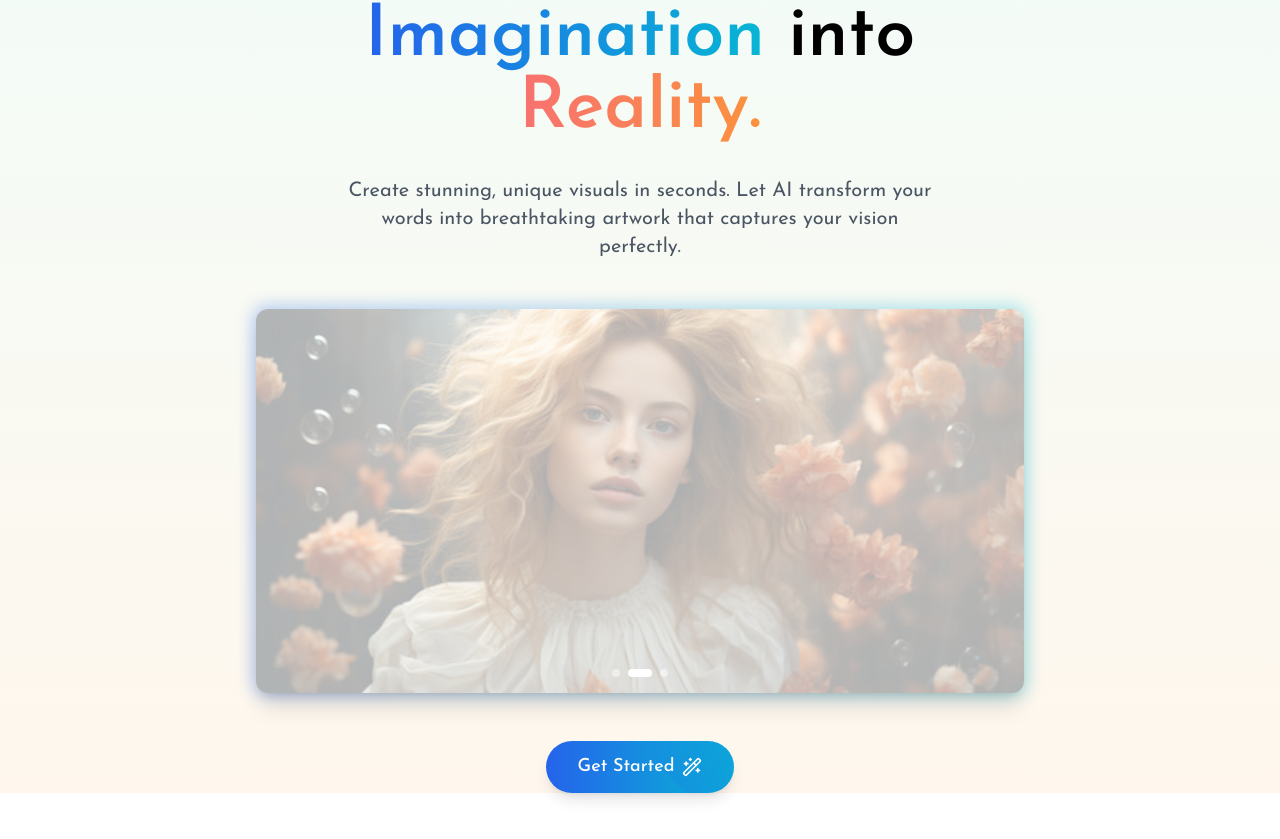
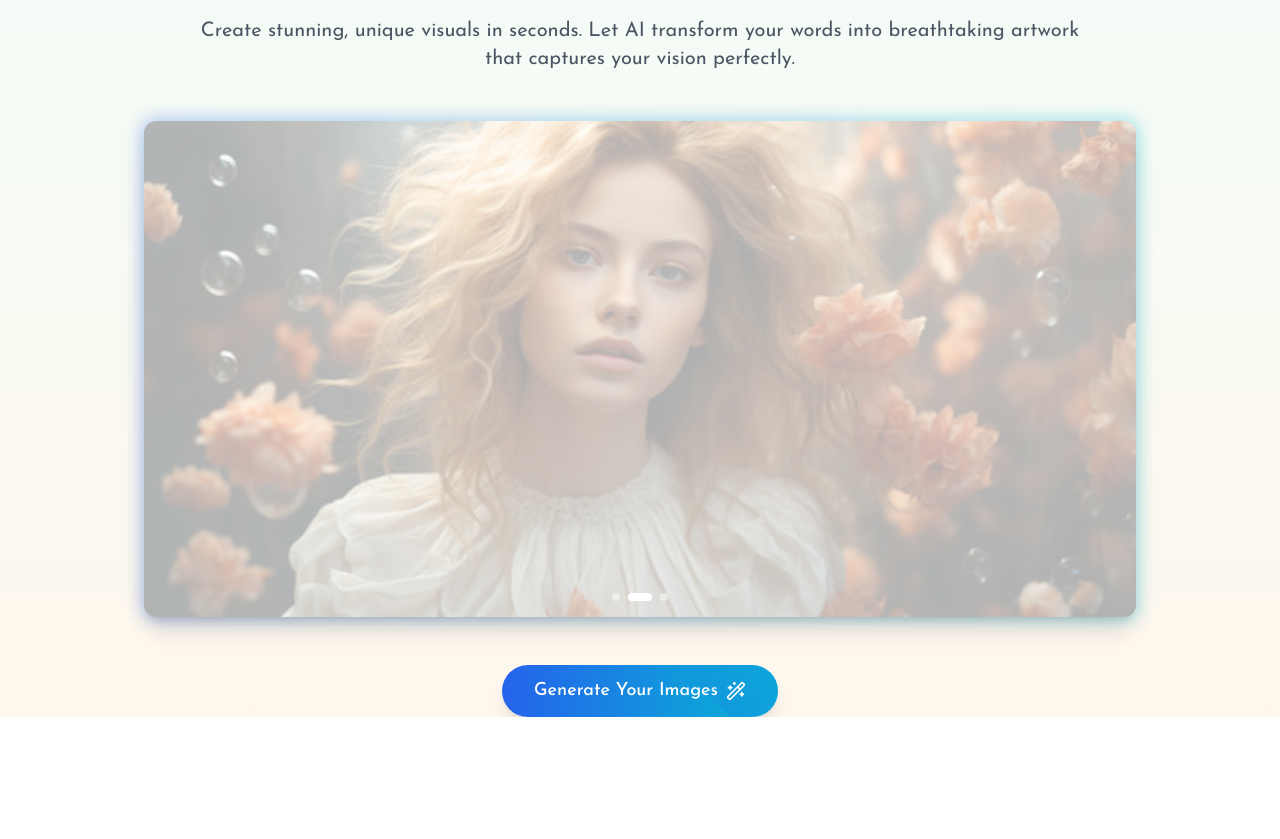
Before and after one commit to KushagraShukla004/Imaginate, a React (Vite) app in the folder client/: page / in a window 1280 px wide. Shown: the part 273-1112 px from the top of the page. After the commit the page ends 990 px from the top, so only its background shows below. Built offline with nearby package versions, Linux system fonts and the light colour scheme.

Commit message:
Header Done

```diff
--- a/client/src/components/Header.jsx
+++ b/client/src/components/Header.jsx
@@ -14,7 +14,7 @@ const Header = () => {
   }, []);
 
   return (
-    <div className="flex flex-col justify-center items-center text-center mt-12 mb-24 space-y-8">
+    <div className="flex flex-col justify-center items-center text-center mt-2 space-y-8">
       {/* Badge */}
       <motion.div
         initial={{ opacity: 0, y: -20 }}
@@ -32,7 +32,7 @@ const Header = () => {
         initial={{ opacity: 0, y: 20 }}
         animate={{ opacity: 1, y: 0 }}
         transition={{ duration: 0.6, delay: 0.2 }}
-        className="font-bold text-4xl leading-tight max-w-[300px] sm:text-7xl sm:max-w-[700px] mx-auto text-center"
+        className="font-bold text-4xl leading-tight max-w-[300px] sm:text-5xl sm:max-w-[700px] mx-auto text-center"
       >
         Turn your{" "}
         <span className="bg-gradient-to-r from-blue-600 to-cyan-500 bg-clip-text text-transparent">
@@ -49,7 +49,7 @@ const Header = () => {
         initial={{ opacity: 0, y: 20 }}
         animate={{ opacity: 1, y: 0 }}
         transition={{ duration: 0.6, delay: 0.4 }}
-        className="text-gray-600 text-lg sm:text-xl max-w-[600px] mx-auto leading-relaxed"
+        className="text-gray-600 text-lg sm:text-xl max-w-[900px] mx-auto leading-relaxed"
       >
         Create stunning, unique visuals in seconds. Let AI transform your words into
         breathtaking artwork that captures your vision perfectly.
@@ -60,7 +60,7 @@ const Header = () => {
         initial={{ opacity: 0, scale: 0.9 }}
         animate={{ opacity: 1, scale: 1 }}
         transition={{ duration: 0.8, delay: 0.6 }}
-        className="w-full max-w-[800px] mx-auto p-4"
+        className="w-full max-w-5xl mx-auto p-4"
       >
         <div className="relative group">
           <div className="absolute -inset-1 bg-gradient-to-r from-blue-600 to-cyan-500 rounded-2xl blur opacity-30 group-hover:opacity-40 transition duration-1000"></div>
@@ -128,7 +128,7 @@ const Header = () => {
         <span className="absolute inset-0 w-full h-full bg-gradient-to-r from-blue-600 to-cyan-500"></span>
         <span className="absolute bottom-0 right-0 block w-64 h-64 mb-32 mr-4 transition duration-500 origin-bottom-left transform rotate-45 translate-x-24 bg-gradient-to-r from-cyan-500 to-blue-600 opacity-30 group-hover:rotate-90"></span>
         <span className="relative flex items-center gap-2">
-          Get Started
+          Generate Your Images
           <Wand2 className="size-5 transition-transform duration-300 group-hover:rotate-12" />
         </span>
       </motion.button>
```
